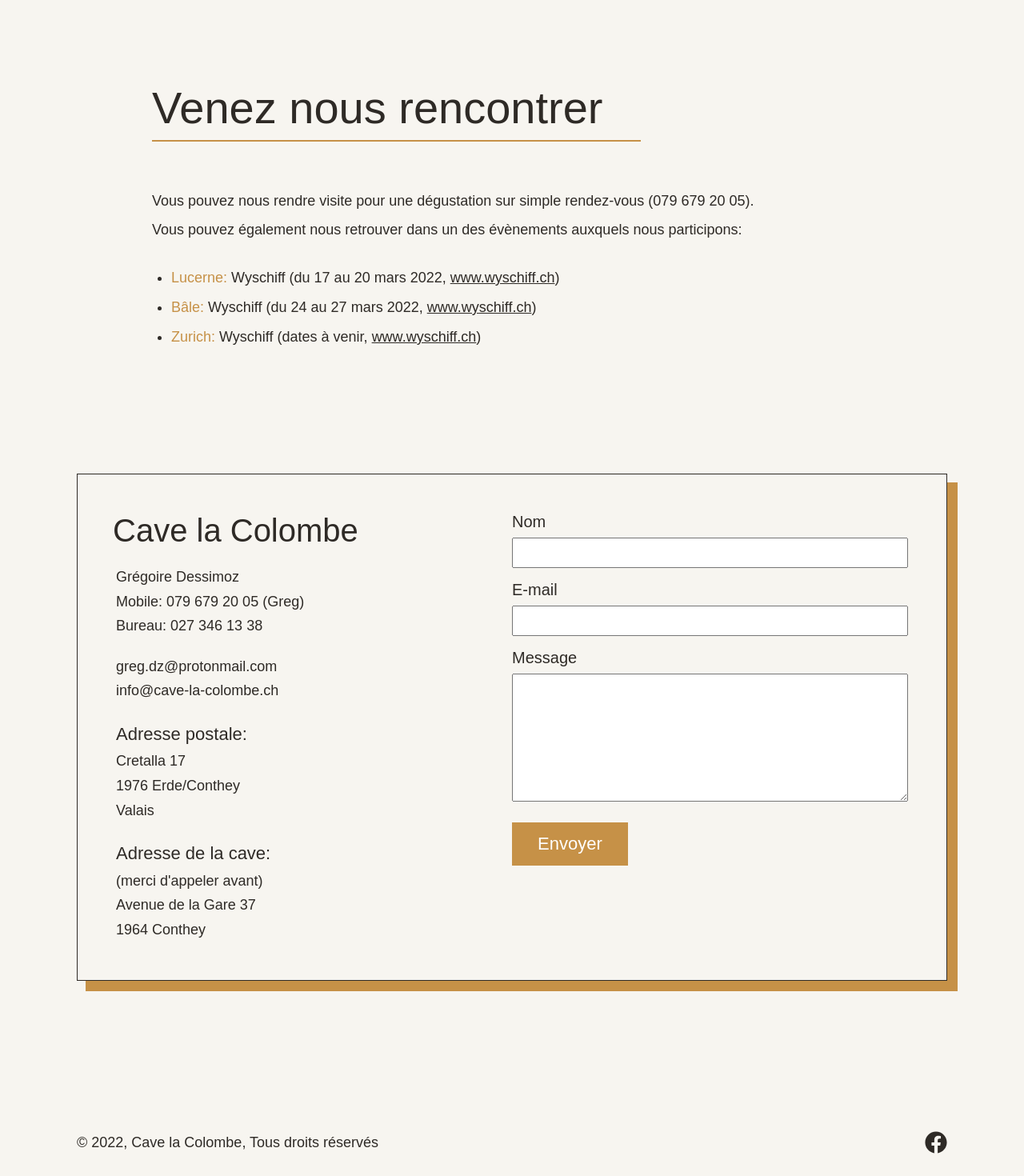
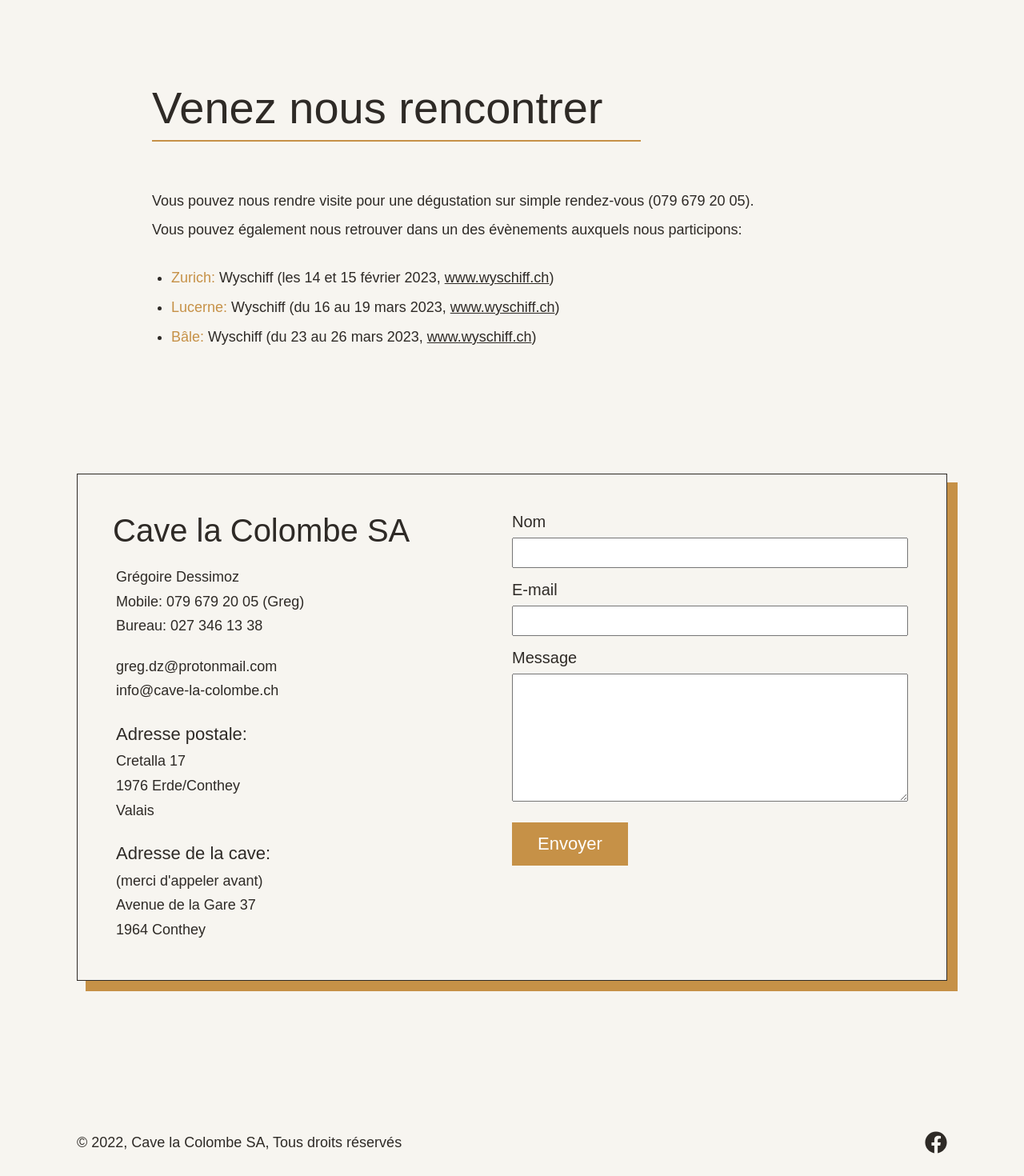
Before and after one commit to nicolasvarone/cave-la-colombe, a React (Create React App) app: page /visite in a window 1280 px wide. Shown: the part 810-2280 px from the top of the page at 80% size. Built offline with nearby package versions, Linux system fonts and the light colour scheme; a web font is replaced by a local one.

Commit message:
Add SA and AOC

```diff
--- a/src/components/Contact/Contact.jsx
+++ b/src/components/Contact/Contact.jsx
@@ -5,7 +5,7 @@ const Contact = () => {
     <StyledContact>
       <FlexContact>
         <Left>
-          <h3>Cave la Colombe</h3>
+          <h3>Cave la Colombe SA</h3>
           <p>
             Grégoire Dessimoz
             <br />
--- a/src/components/Footer/Footer.jsx
+++ b/src/components/Footer/Footer.jsx
@@ -5,7 +5,7 @@ const Footer = () => {
   return (
     <StyledFooter>
       <WrapperFooter>
-        <p>© 2022, Cave la Colombe, Tous droits réservés</p>
+        <p>© 2022, Cave la Colombe SA, Tous droits réservés</p>
         <a
           href='https://www.facebook.com/CaveLaColombe'
           target='_blank'
--- a/src/pages/Visit/Visit.jsx
+++ b/src/pages/Visit/Visit.jsx
@@ -27,7 +27,7 @@ const Visit = () => {
             </p>
             <ul>
               <li>
-                <span>Lucerne:</span> Wyschiff (du 17 au 20 mars 2022,{' '}
+                <span>Zurich:</span> Wyschiff (les 14 et 15 février 2023,{' '}
                 <a
                   href='https://www.wyschiff.ch/'
                   target='_blank'
@@ -38,7 +38,7 @@ const Visit = () => {
                 )
               </li>
               <li>
-                <span>Bâle:</span> Wyschiff (du 24 au 27 mars 2022,{' '}
+                <span>Lucerne:</span> Wyschiff (du 16 au 19 mars 2023,{' '}
                 <a
                   href='https://www.wyschiff.ch/'
                   target='_blank'
@@ -49,7 +49,7 @@ const Visit = () => {
                 )
               </li>
               <li>
-                <span>Zurich:</span> Wyschiff (dates à venir,{' '}
+                <span>Bâle:</span> Wyschiff (du 23 au 26 mars 2023,{' '}
                 <a
                   href='https://www.wyschiff.ch/'
                   target='_blank'
```
Also changed, not shown: src/components/RangeWines/RangeWines.jsx (+2 -2 lines).
